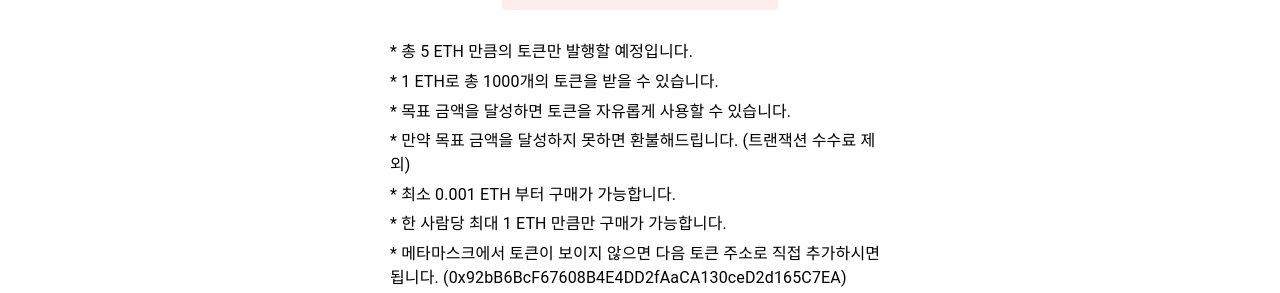
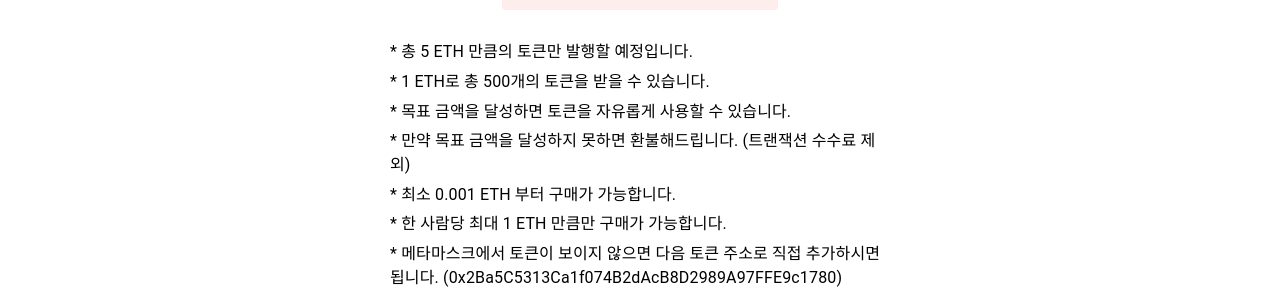
Before and after one commit to JJakDDo/ICOPractice, a React (Vite) app in the folder client/: page / in a window 1280 px wide. Shown: the part 609-902 px from the top of the page. Built offline with nearby package versions, Linux system fonts and the light colour scheme.

Commit message:
start new contracts

```diff
--- a/client/src/component/Fund.jsx
+++ b/client/src/component/Fund.jsx
@@ -68,7 +68,7 @@ const Fund = ({
       setIsLTMin(false);
       setIsGTMax(false);
       try {
-        await crowdSaleContract.buyTokens(account, {
+        const res = await crowdSaleContract.buyTokens(account, {
           from: account,
           value: ethers.utils.parseEther(fundAmount),
         });
--- a/client/src/component/Info.jsx
+++ b/client/src/component/Info.jsx
@@ -10,7 +10,7 @@ const Info = ({ crowdSaleContract }) => {
           * 총 5 ETH 만큼의 토큰만 발행할 예정입니다.
         </Typography>
         <Typography variant='body1' component='div' gutterBottom>
-          * 1 ETH로 총 1000개의 토큰을 받을 수 있습니다.
+          * 1 ETH로 총 500개의 토큰을 받을 수 있습니다.
         </Typography>
         <Typography variant='body1' component='div' gutterBottom>
           * 목표 금액을 달성하면 토큰을 자유롭게 사용할 수 있습니다.
@@ -27,7 +27,7 @@ const Info = ({ crowdSaleContract }) => {
         </Typography>
         <Typography variant='body1' component='div' gutterBottom>
           * 메타마스크에서 토큰이 보이지 않으면 다음 토큰 주소로 직접 추가하시면
-          됩니다. (0x92bB6BcF67608B4E4DD2fAaCA130ceD2d165C7EA)
+          됩니다. (0x2Ba5C5313Ca1f074B2dAcB8D2989A97FFE9c1780)
         </Typography>
       </Box>
     </>
--- a/client/src/contract/Crowdsale.js
+++ b/client/src/contract/Crowdsale.js
@@ -1,4 +1,4 @@
-export const address = "0xae137Bda779dB239aA92cC623B3F357E5eE4BEAb";
+export const address = "0xD33046B5e6a69F2cd00585f066C9ee1DA86A8e67";
 export const abi = [
   {
     inputs: [
--- a/client/src/contract/ERC20Token.js
+++ b/client/src/contract/ERC20Token.js
@@ -1,4 +1,4 @@
-export const address = "0x92bB6BcF67608B4E4DD2fAaCA130ceD2d165C7EA";
+export const address = "0x2Ba5C5313Ca1f074B2dAcB8D2989A97FFE9c1780";
 export const abi = [
   {
     inputs: [
```
